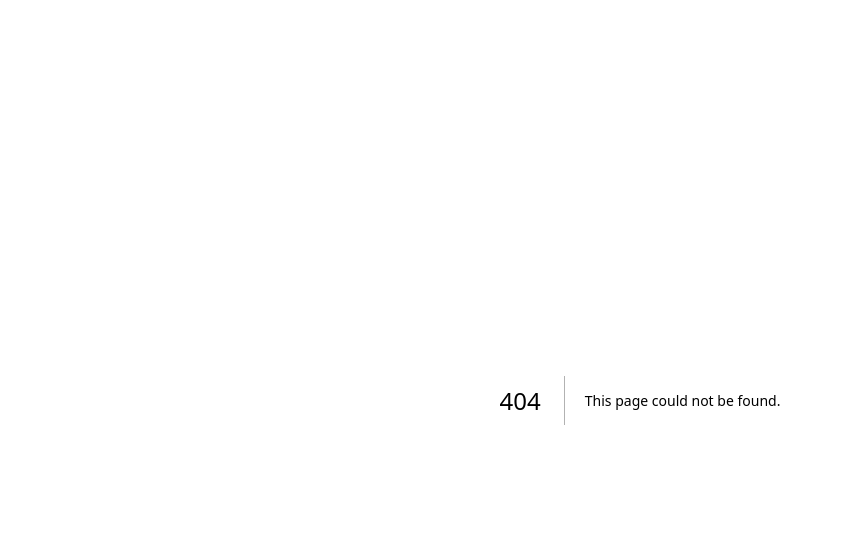
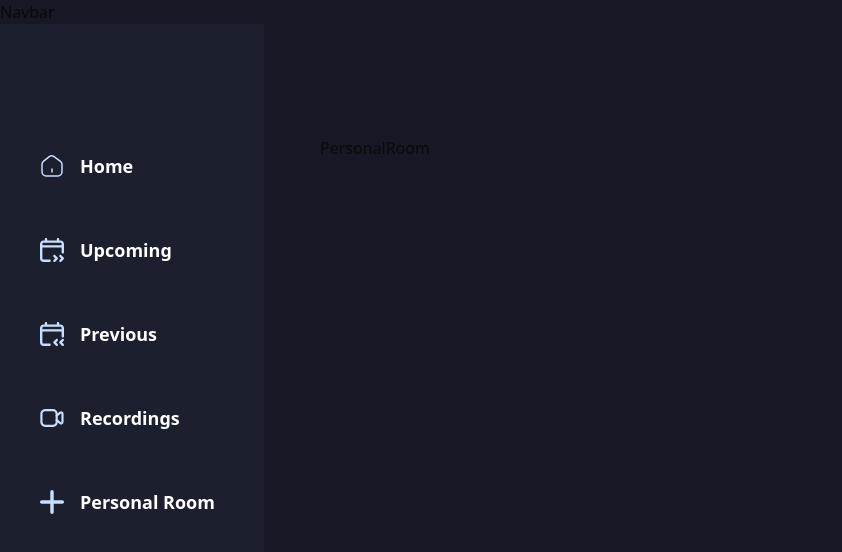
Before and after one commit to imran-techvoyager/PeerMeet, a Next.js app: page /personal-room in a window 1280 px wide. Before the commit this address had no page. Shown: the top 552 px of the page, without its empty margins (0-842 px from the left). Built offline with nearby package versions, Linux system fonts and the light colour scheme.

Commit message:
chore: add constants

```diff
--- /dev/null
+++ b/app/(root)/(home)/personal-room/page.tsx
@@ -0,0 +1,9 @@
+import React from 'react'
+
+const PersonalRoom = () => {
+  return (
+    <div>PersonalRoom</div>
+  )
+}
+
+export default PersonalRoom
--- /dev/null
+++ b/app/(root)/(home)/previous/page.tsx
@@ -0,0 +1,9 @@
+import React from 'react'
+
+const Previous = () => {
+  return (
+    <div>Previous</div>
+  )
+}
+
+export default Previous
--- /dev/null
+++ b/app/(root)/(home)/recordings/page.tsx
@@ -0,0 +1,9 @@
+import React from 'react'
+
+const Recordings = () => {
+  return (
+    <div>Recordings</div>
+  )
+}
+
+export default Recordings
--- /dev/null
+++ b/app/(root)/(home)/upcoming/page.tsx
@@ -0,0 +1,9 @@
+import React from 'react'
+
+const Upcoming = () => {
+  return (
+    <div>Upcoming</div>
+  )
+}
+
+export default Upcoming
--- a/constants/index.ts
+++ b/constants/index.ts
@@ -16,7 +16,7 @@
     },
     {
         label: 'Recordings',
-        route: '/',
+        route: '/recordings',
         imgUrl: '/icons/video.svg'
     },
     {
```
